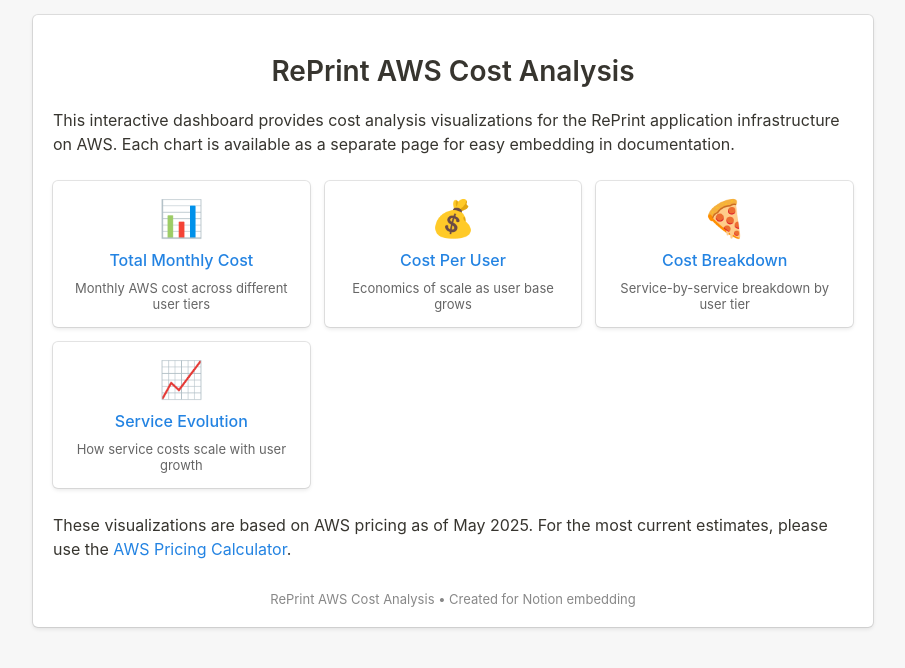
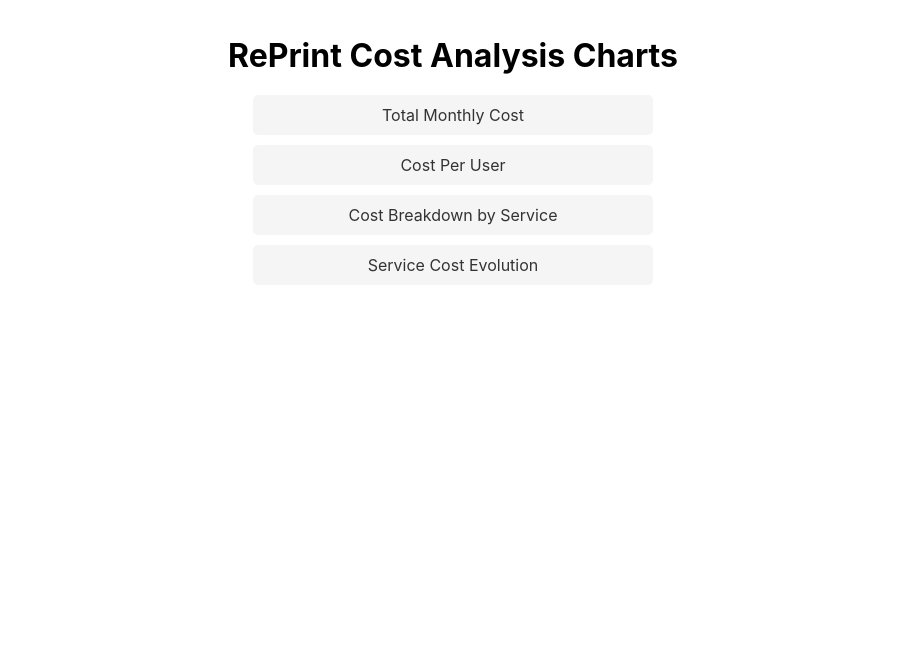
Before and after one commit to Re-Print/cost-analysis-iframe, a plain HTML site: page index.html in a window 1280 px wide. Shown: the whole page, without its empty margins (187-1092 px from the left). Drawn offline with Linux system fonts and the light colour scheme.

Commit message:
Update index.html

```diff
--- a/index.html
+++ b/index.html
@@ -1,7 +1,7 @@
 <!DOCTYPE html>
 <html>
 <head>
-  <title>RePrint AWS Cost Analysis</title>
+  <title>RePrint Cost Analysis</title>
   <meta charset="UTF-8">
   <meta name="viewport" content="width=device-width, initial-scale=1.0">
   <style>
@@ -9,117 +9,40 @@
       font-family: -apple-system, BlinkMacSystemFont, "Segoe UI", Roboto, Helvetica, Arial, sans-serif;
       margin: 0;
       padding: 15px;
-      background-color: #f7f7f7;
-      color: #37352f;
-    }
-    .container {
-      max-width: 800px;
-      margin: 0 auto;
-      background-color: white;
-      border-radius: 5px;
-      padding: 20px;
-      box-shadow: rgba(15, 15, 15, 0.1) 0px 0px 0px 1px, rgba(15, 15, 15, 0.1) 0px 2px 4px;
+      text-align: center;
     }
     h1 {
-      text-align: center;
-      color: #37352f;
-      margin-bottom: 20px;
-      font-weight: 600;
-      font-size: 28px;
-    }
-    p {
-      line-height: 1.5;
       margin-bottom: 20px;
     }
-    .chart-links {
-      display: grid;
-      grid-template-columns: repeat(auto-fill, minmax(200px, 1fr));
-      gap: 15px;
-      margin: 25px 0;
+    ul {
+      list-style: none;
+      padding: 0;
+      max-width: 400px;
+      margin: 0 auto;
     }
-    .chart-card {
-      background-color: white;
-      border-radius: 5px;
-      box-shadow: rgba(15, 15, 15, 0.1) 0px 0px 0px 1px, rgba(15, 15, 15, 0.1) 0px 2px 4px;
-      padding: 15px;
-      text-align: center;
-      transition: transform 0.2s, box-shadow 0.2s;
-    }
-    .chart-card:hover {
-      transform: translateY(-3px);
-      box-shadow: rgba(15, 15, 15, 0.1) 0px 0px 0px 1px, rgba(15, 15, 15, 0.2) 0px 5px 10px;
-    }
-    .chart-icon {
-      font-size: 36px;
-      margin-bottom: 10px;
-      color: #3498db;
-    }
-    .chart-title {
-      font-weight: 500;
+    li {
       margin-bottom: 10px;
     }
-    .chart-description {
-      font-size: 13px;
-      color: #666;
-    }
     a {
-      color: #2383e2;
+      display: block;
+      padding: 10px;
+      background-color: #f5f5f5;
       text-decoration: none;
+      color: #333;
+      border-radius: 5px;
     }
     a:hover {
-      text-decoration: underline;
-    }
-    .footer {
-      margin-top: 30px;
-      text-align: center;
-      font-size: 13px;
-      color: #888;
+      background-color: #e0e0e0;
     }
   </style>
 </head>
 <body>
-  <div class="container">
-    <h1>RePrint AWS Cost Analysis</h1>
-
-    <p>
-      This interactive dashboard provides cost analysis visualizations for the RePrint application
-      infrastructure on AWS. Each chart is available as a separate page for easy embedding in documentation.
-    </p>
-
-    <div class="chart-links">
-      <a href="total-cost.html" class="chart-card">
-        <div class="chart-icon">📊</div>
-        <div class="chart-title">Total Monthly Cost</div>
-        <div class="chart-description">Monthly AWS cost across different user tiers</div>
-      </a>
-
-      <a href="cost-per-user.html" class="chart-card">
-        <div class="chart-icon">💰</div>
-        <div class="chart-title">Cost Per User</div>
-        <div class="chart-description">Economics of scale as user base grows</div>
-      </a>
-
-      <a href="cost-breakdown.html" class="chart-card">
-        <div class="chart-icon">🍕</div>
-        <div class="chart-title">Cost Breakdown</div>
-        <div class="chart-description">Service-by-service breakdown by user tier</div>
-      </a>
-
-      <a href="service-evolution.html" class="chart-card">
-        <div class="chart-icon">📈</div>
-        <div class="chart-title">Service Evolution</div>
-        <div class="chart-description">How service costs scale with user growth</div>
-      </a>
-    </div>
-
-    <p>
-      These visualizations are based on AWS pricing as of May 2025. For the most current estimates,
-      please use the <a href="https://calculator.aws" target="_blank">AWS Pricing Calculator</a>.
-    </p>
-
-    <div class="footer">
-      RePrint AWS Cost Analysis • Created for Notion embedding
-    </div>
-  </div>
+  <h1>RePrint Cost Analysis Charts</h1>
+  <ul>
+    <li><a href="total-cost.html">Total Monthly Cost</a></li>
+    <li><a href="cost-per-user.html">Cost Per User</a></li>
+    <li><a href="cost-breakdown.html">Cost Breakdown by Service</a></li>
+    <li><a href="service-evolution.html">Service Cost Evolution</a></li>
+  </ul>
 </body>
 </html>
```
